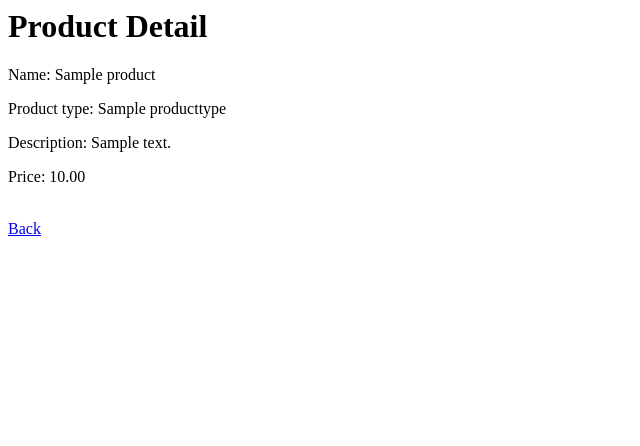
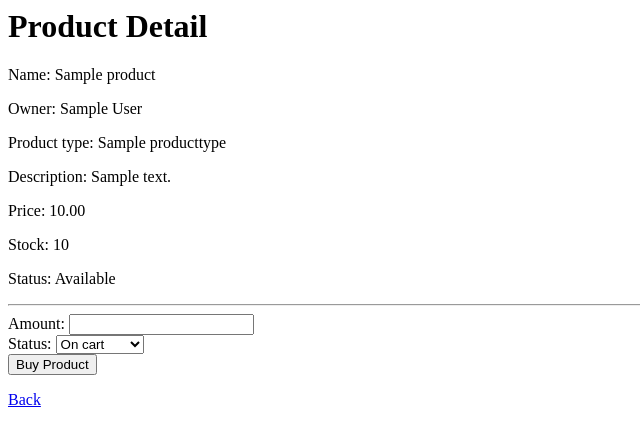
Before and after one commit to Robictibay/commongrounds-E-8, a Django app: page /merchstore/item/1 in a window 1280 px wide. Shown: the top 446 px of the page, without its empty margins (0-640 px from the left). Run offline with Django 5.2, Linux system fonts and the light colour scheme; tables that the repository leaves empty hold one stand-in row (values such as "Sample post").

Commit message:
Added Transaction form to Product Detail View

```diff
--- a/merchstore/forms.py
+++ b/merchstore/forms.py
@@ -1,5 +1,6 @@
 from django import forms
-from .models import Product
+from django.db import models
+from .models import Product, Transaction
 
 
 class ProductForm(forms.ModelForm):
@@ -9,3 +10,11 @@ class ProductForm(forms.ModelForm):
             'name', 'product_type', 'description', 'price',
             'stock', 'status'
         ]
+
+
+class TransactionForm(forms.ModelForm):
+    class Meta:
+        model = Transaction
+        exclude = [
+            'product', 'buyer', 'created_on'
+        ]
--- a/merchstore/models.py
+++ b/merchstore/models.py
@@ -52,6 +52,8 @@ class Product(models.Model):
     def save(self, *args, **kwargs):
         if self.stock == 0:
             self.status = 'Out of stock'
+        else:
+            self.status = 'Available'
         super().save(*args, **kwargs)
 
 class Transaction(models.Model):
--- a/merchstore/templates/merchstore/product_detail.html
+++ b/merchstore/templates/merchstore/product_detail.html
@@ -1,7 +1,21 @@
 <h1>Product Detail</h1>
 <p>Name: {{ product.name }}</p>
+<p>Owner: {{ product.owner }}</p>
 <p>Product type: {{ product.product_type }}</p>
 <p>Description: {{ product.description }}</p>
 <p>Price: {{ product.price }}</p>
-<br>
+<p>Stock: {{ product.stock }}</p>
+<p>Status: {{ product.status }}</p>
+<hr>
+{% if not user.profile == product.owner %}
+<form method="post">
+    {% csrf_token %}
+    {{ form }}
+    {% if product.stock > 0 %}
+        <input type="submit" value="Buy Product">
+    {% endif %}
+</form>
+{% else %}
+    <p><a>Edit Product</a></p>
+{% endif %}
 <a href="{% url 'merchstore:item-list' %}">Back</a>
--- a/merchstore/views.py
+++ b/merchstore/views.py
@@ -1,8 +1,9 @@
 from django.views.generic import ListView, DetailView
 from django.views.generic.edit import CreateView
+from django.shortcuts import redirect
 from accounts.mixins import RoleRequiredMixin
-from .models import Product
-from .forms import ProductForm
+from .models import Product, Transaction
+from .forms import ProductForm, TransactionForm
 
 
 class ProductListView(ListView):
@@ -25,6 +26,32 @@ class ProductDetailView(DetailView):
     template_name = 'merchstore/product_detail.html'
     context_object_name = 'product'
 
+    def get_context_data(self, **kwargs):
+        context = super().get_context_data(**kwargs)
+        context['form'] = TransactionForm()
+        return context
+
+    def post(self, request, *args, **kwargs):
+        form = TransactionForm(request.POST)
+        if form.is_valid():
+            if self.request.user.is_authenticated:
+                transaction = Transaction()
+                transaction.buyer = self.request.user.profile
+                transaction.product = super().get_object()
+                transaction.amount = form.cleaned_data.get('amount')
+                transaction.status = form.cleaned_data.get('status')
+                transaction.product.stock = transaction.product.stock - transaction.amount
+                transaction.product.save()
+                transaction.save()
+                return redirect('merchstore:item-list')
+            else:
+                return redirect('login')
+        else:
+            self.object_list = self.get_queryset(**kwargs)
+            context = self.get_context_data(**kwargs)
+            context['form'] = form
+            return self.render_to_response(context)
+
 
 class ProductCreateView(RoleRequiredMixin, CreateView):
     model = Product
```
Also changed, not shown: merchstore/admin.py (+10 -2 lines).
